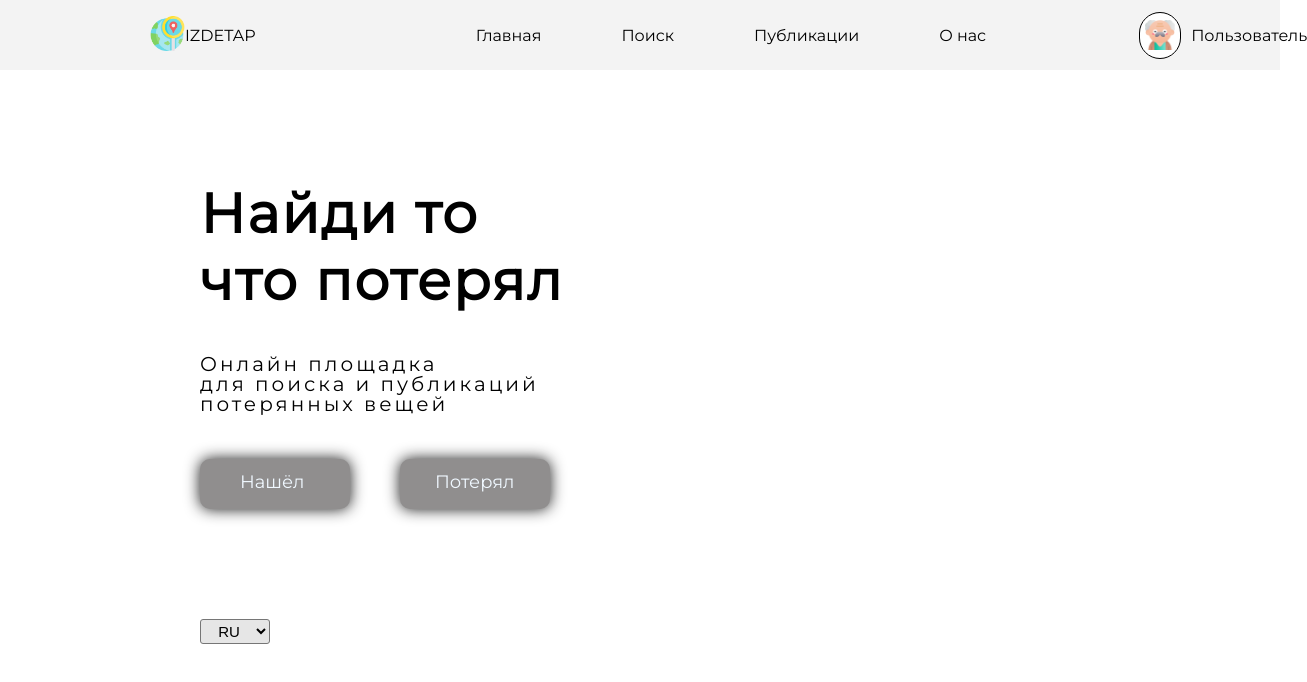
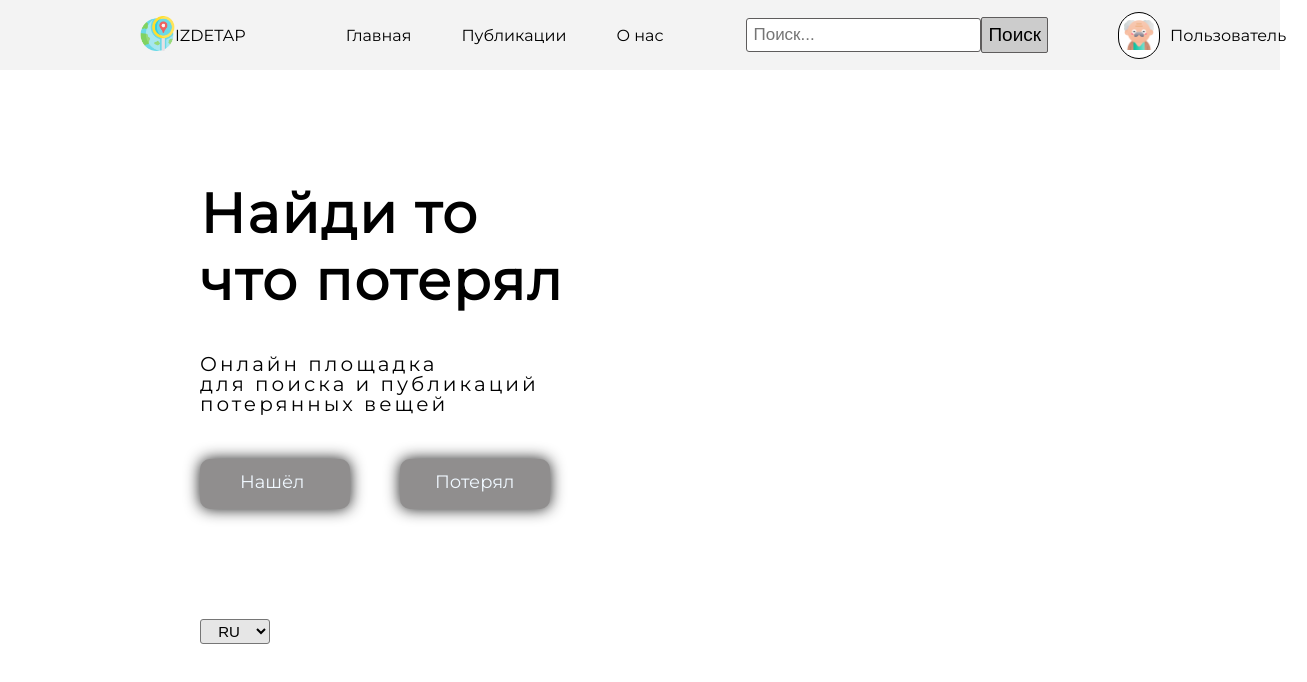
Before and after one commit to arabaykaa/muPortfolio, a plain HTML site: page index.html in a window 1280 px wide. Shown: the whole page, 1307 px wide, since content can reach past the window. Drawn offline with Linux system fonts and the light colour scheme.

Commit message:
Add research button

```diff
--- a/index.html
+++ b/index.html
@@ -13,7 +13,7 @@
 <body>
     <header>
         <div class="container">
-            <div class="startEnd">
+            <div class="start">
                 <div>
                     <img src="images/search.png" alt="logo" width="35px" height="35px" />
                 </div>
@@ -21,11 +21,12 @@
             </div>
             <ul>
                 <li><a href="#">Главная</a></li>
-                <li><a href="#">Поиск</a></li>
                 <li><a href="#">Публикации</a></li>
                 <li><a href="#">О нас</a></li>
+                <li><input type="text" placeholder="Поиск..."></li>
+                <li><button class="searchBTN">Поиск</button></li>
             </ul>
-            <div class="startEnd">
+            <div class="End">
                 <div class="imgCircle">
                     <img src="images/old-man.png" alt="img" width="30px" height="30px" />
                 </div>
--- a/styles/main.scss
+++ b/styles/main.scss
@@ -46,7 +46,6 @@ header {
       align-items: center;
       width: 100%;
       height: 100%;
-      margin-left: 70px;
 
       li {
         display: flex;
@@ -54,7 +53,28 @@ header {
         min-width: 50px;
 
         &:not(:first-child) {
-          padding-left: 80px;
+          padding-left: 50px;
+        }
+        input[type=text] {
+          float: right;
+          padding: 6px;
+          border: 1px solid #5e5c5c;
+          border-radius: 3px;
+          margin-left: 30px;
+          font-size: 17px;
+        }
+        .searchBTN{
+          background-color: rgb(204, 204, 204);
+          padding: 6px;
+          border: 1px solid #5e5c5c;
+          border-radius: 2px;
+          font-size: 19px;
+        }
+        &:last-child{
+          padding-left: 0px;
+        }
+        &:first-child{
+          padding-left: 100px;
         }
       }
     }
@@ -71,11 +91,16 @@ header {
   display: flex;
   justify-content: center;
 }
-.startEnd {
+.start {
   display: flex;
   align-items: center;
-  margin-left: 150px;
-  margin-right: 150px;
+  margin-left: 140px;
+}
+.End{
+  display: flex;
+  align-items: center;
+  margin-right: 100px;
+  margin-left: 70px;
 }
 
 .logIn {
```
Also changed, not shown: styles/main.css, 1 other file.
